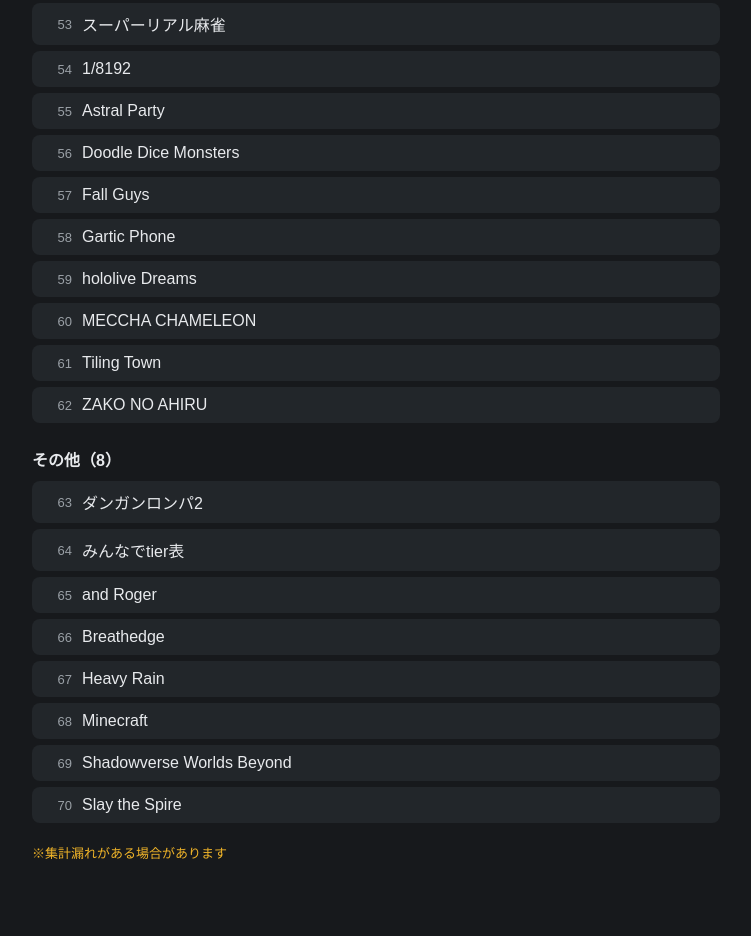
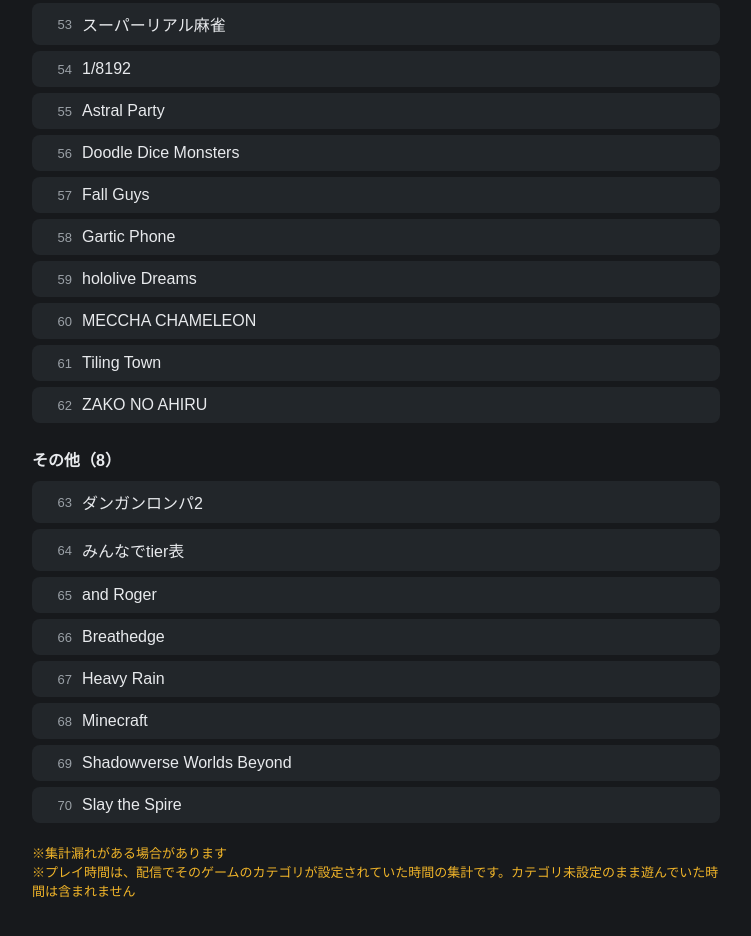
Before and after one commit to kenzakitaichi1005/kenzakitaichi1005.github.io, a plain HTML site: page games.html in a window 1280 px wide. Shown: the part 2776-3712 px from the top of the page, without its empty margins (264-1015 px from the left). Before the commit the page ends 3686 px from the top, so only its background shows below. Drawn offline with Linux system fonts and the light colour scheme.

Commit message:
Add category-time caveat to games page

```diff
--- a/games.html
+++ b/games.html
@@ -204,7 +204,7 @@
 <tr><td class="r">6位</td><td>Dark Souls</td><td class="h">1回</td></tr>
     </table>
   </div>
-  <div class="note">※集計漏れがある場合があります</div>
+  <div class="note">※集計漏れがある場合があります<br>※プレイ時間は、配信でそのゲームのカテゴリが設定されていた時間の集計です。カテゴリ未設定のまま遊んでいた時間は含まれません</div>
 </div>
 <script>
   function showTab(t) {
```
